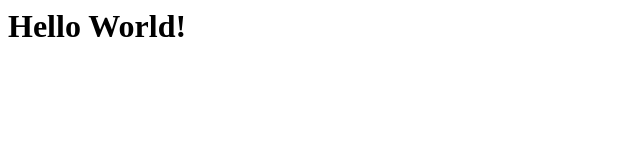
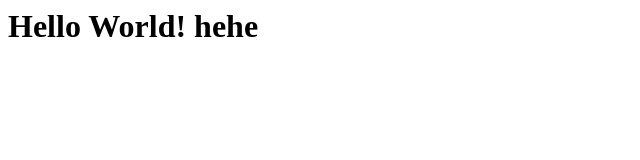
Before and after one commit to yashenvi/yashenvi.github.io, a plain HTML site: page index.html in a window 1280 px wide. Shown: the whole page, without its empty margins (0-640 px from the left). Drawn offline with Linux system fonts and the light colour scheme.

Commit message:
Update index.html

```diff
--- a/index.html
+++ b/index.html
@@ -1 +1 @@
-<h1>Hello World!</h1>
+<h1>Hello World! hehe</h1>
```
